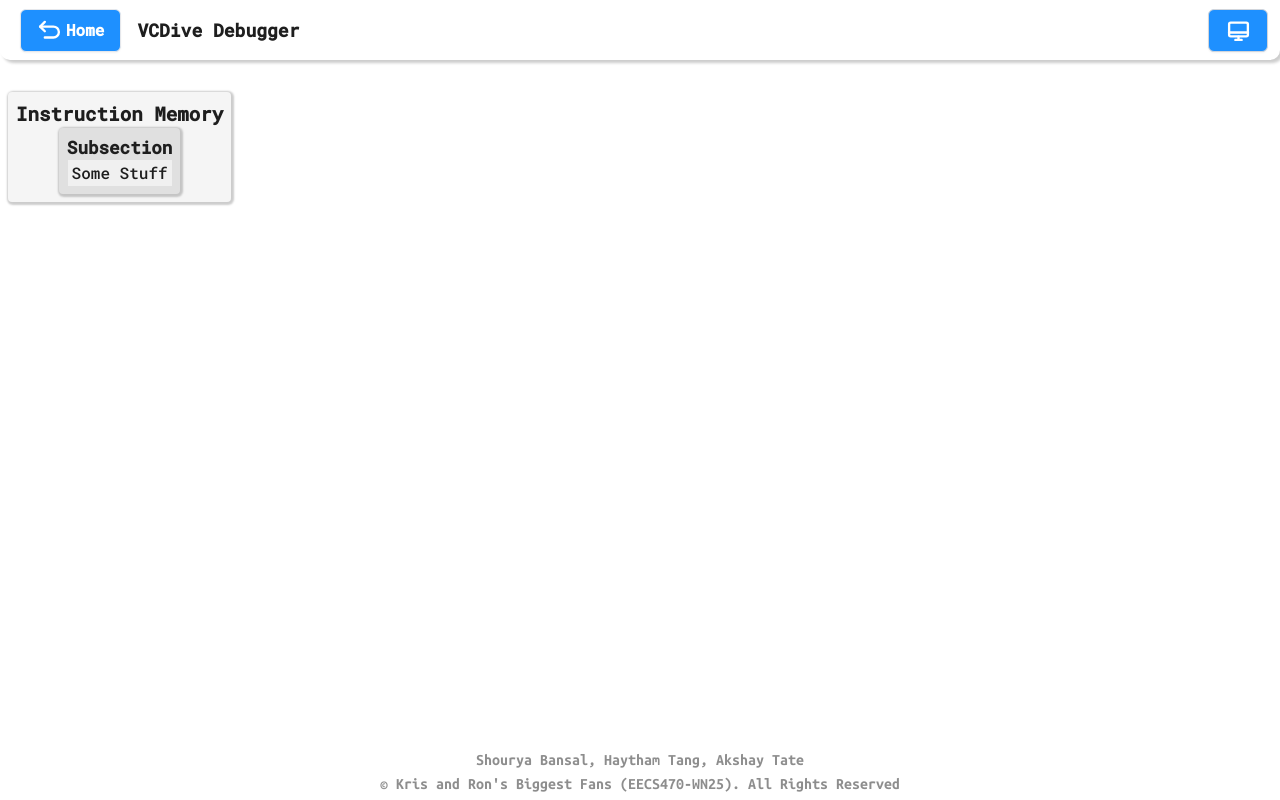
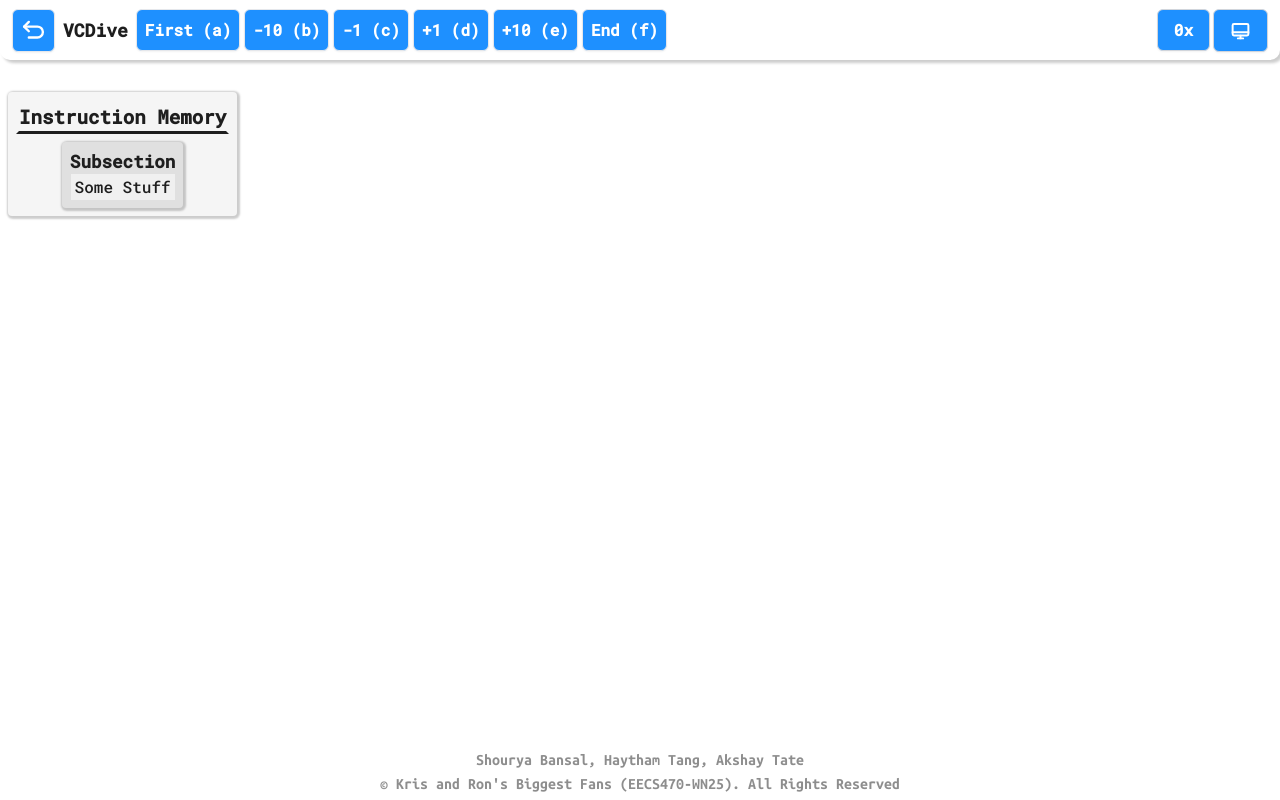
Before and after one commit to haytham918/vcdive, a Next.js app: page /debugger in a window 1280 px wide. Built offline with nearby package versions, Linux system fonts and the light colour scheme.

Commit message:
Get a bunch of fake buttons done

```diff
--- a/src/app/globals.css
+++ b/src/app/globals.css
@@ -108,6 +108,10 @@ main {
   flex: 1;
 }
 
+a {
+  cursor: pointer;
+}
+
 .btn {
   --tw-text-opacity: 1;
   color: rgb(255 255 255 / var(--tw-text-opacity, 1));
@@ -123,8 +127,8 @@ main {
     var(--tw-ring-shadow, 0 0 #0000), var(--tw-shadow);
   padding-top: 0.5rem;
   padding-bottom: 0.5rem;
-  padding-left: 1rem;
-  padding-right: 1rem;
+  padding-left: 0.5rem;
+  padding-right: 0.5rem;
   font-weight: bold;
   column-gap: 0.25rem;
 }
--- /dev/null
+++ b/src/components/CycleNavigation.tsx
@@ -0,0 +1,17 @@
+import "./DebuggerHeader.css"
+
+const CycleNavigation = () => {
+    return(
+        <div className="cycle-navigation-container">
+            <button className="btn btn-babyblue">First (a)</button>
+            <button className="btn btn-babyblue">-10 (b)</button>
+            <button className="btn btn-babyblue">-1 (c)</button>
+            <button className="btn btn-babyblue">+1 (d)</button>
+            <button className="btn btn-babyblue">+10 (e)</button>
+            <button className="btn btn-babyblue">End (f)</button>
+        </div>
+    )
+
+};
+
+export default CycleNavigation;
--- a/src/components/DebuggerHeader.css
+++ b/src/components/DebuggerHeader.css
@@ -1,8 +1,13 @@
 .debugger-header {
-  margin-left: 1rem;
+  margin-left: 0.5rem;
   display: flex;
   flex-direction: row;
-  column-gap: 1rem;
+  column-gap: 0.5rem;
   align-items: center;
-  justify-content: center;
 }
+
+.cycle-navigation-container {
+  display: flex;
+  flex-direction: row;
+  column-gap: 0.25rem;
+}
--- a/src/components/DebuggerHeader.tsx
+++ b/src/components/DebuggerHeader.tsx
@@ -2,6 +2,8 @@
 import Link from "next/link";
 import { ArrowUUpLeft } from "phosphor-react";
 import "./DebuggerHeader.css";
+import CycleNavigation from "./CycleNavigation";
+import NSToggle from "./NSToggle";
 // Additional header stuff for the debugger page
 const DebuggerHeader = () => {
   return (
@@ -9,10 +11,11 @@ const DebuggerHeader = () => {
       {/* Button to go back */}
       <Link href="/" className="btn btn-babyblue">
         <ArrowUUpLeft size={25} weight="bold" />
-        <span> Home </span>
       </Link>
 
-      <h1 className="text-lg font-bold">VCDive Debugger</h1>
+      <h1 className="text-lg font-bold">VCDive</h1>
+      <CycleNavigation />
+      <NSToggle />
     </div>
   );
 };
--- a/src/components/FileUpload.tsx
+++ b/src/components/FileUpload.tsx
@@ -71,7 +71,7 @@ const FileUpload = () => {
     <div className="w-[85%] p-2 gap-y-2 flex-col flex">
       <div
         {...getRootProps()}
-        className={`border-2 border-dashed p-6 rounded-lg text-center text-black cursor-pointer bg-dropzone-bg border-dropzone-bd transition-colors ${
+        className={`border-2 border-dashed p-12 rounded-lg text-center text-black cursor-pointer bg-dropzone-bg border-dropzone-bd transition-colors ${
           isDragActive
             ? "border-blue-500 bg-blue-100"
             : "border-gray-300 bg-gray-50"
--- /dev/null
+++ b/src/components/NSToggle.tsx
@@ -0,0 +1,55 @@
+"use client";
+import { Menu, MenuButton, MenuItem, MenuItems } from "@headlessui/react";
+import { useState } from "react";
+
+type NumberSystem = "0d" | "0x"; // Maybe binary in the future
+
+interface NSOption {
+  sys: NumberSystem;
+  label: string;
+}
+
+const NSItems: NSOption[] = [
+  { sys: "0d", label: "0d' Decimal" },
+  { sys: "0x", label: "0x' Hexadecimal" },
+];
+
+const NSToggle = () => {
+  const [selected_number_sys, setNumberSys] = useState<NumberSystem>("0x");
+
+  const handleClick = (val: NumberSystem) => {
+    setNumberSys(val);
+  };
+
+  return (
+    <Menu
+      as="div"
+      className="absolute inline-block text-left font-bold right-[70px]"
+    >
+      <MenuButton className="w-[30px]flex items-center justify-center rounded-md border border-gray-300 shadow-sm px-4 py-2 bg-babyblue text-white hover:bg-babyblue-hover focus:outline-none">
+        {selected_number_sys}
+        <MenuItems
+          anchor="bottom"
+          className="absolute right-0 w-40 rounded-md bg-white dark:bg-gray-800 shadow-lg ring-1 ring-black ring-opacity-5 z-10"
+        >
+          {NSItems.map((item: NSOption) => (
+            <MenuItem key={item.sys}>
+              {({ focus }) => (
+                <button
+                  onClick={() => setNumberSys(item.sys)}
+                  className={`flex font-bold w-full items-center px-4 py-2 text-sm text-gray-700 dark:text-gray-200 ${
+                    focus ? "bg-gray-100 dark:bg-gray-700" : ""
+                  }`}
+                >
+                  {item.label}
+                </button>
+              )}
+            </MenuItem>
+          ))}
+        </MenuItems>
+      </MenuButton>
+    </Menu>
+  );
+};
+
+export default NSToggle;
--- a/src/components/Section.css
+++ b/src/components/Section.css
@@ -23,6 +23,9 @@
   font-size: 1.2rem;
   line-height: 1.75rem;
   font-weight: bold;
+  border: 3px solid;
+  border-color: transparent transparent var(--foreground) transparent;
+  margin-bottom: 0.5rem;
 }
 
 .subsection-header {
--- a/src/components/Section.tsx
+++ b/src/components/Section.tsx
@@ -1,15 +1,32 @@
+"use client";
+
+import { MouseEvent, useState } from "react";
 import "./Section.css";
 
 const Section = () => {
+  const [show_subsection, setShowSubsection] = useState(true);
+
+  // Open / Close subsection when clicking the header
+  const handleHeaderClick = (event: MouseEvent) => {
+    event.preventDefault();
+    setShowSubsection(!show_subsection);
+  };
+
+  const subsection_comp = show_subsection ? (
+    <div className="section sub-section">
+      <h2 className="subsection-header">Subsection</h2>
+
+      <div className="entry">Some Stuff</div>
+    </div>
+  ) : null;
+
   return (
     <div className="section main-section">
-      <h1 className="mainsection-header">Instruction Memory</h1>
+      <a onClick={handleHeaderClick}>
+        <h1 className="mainsection-header">Instruction Memory</h1>
+      </a>
 
-      <div className="section sub-section">
-        <h2 className="subsection-header">Subsection</h2>
-
-        <div className="entry">Some Stuff</div>
-      </div>
+      {subsection_comp}
     </div>
   );
 };
--- a/src/components/ThemeToggle.tsx
+++ b/src/components/ThemeToggle.tsx
@@ -59,7 +59,7 @@ const ThemeToggle = () => {
       as="div"
       className="ml-auto relative inline-block text-left font-bold mr-2"
     >
-      <MenuButton className="w-[60px] flex items-center justify-center rounded-md border border-gray-300 shadow-sm px-4 py-2 bg-babyblue text-white hover:bg-babyblue-hover focus:outline-none">
+      <MenuButton className="w-[55px] flex items-center justify-center rounded-md border border-gray-300 shadow-sm px-4 py-2 bg-babyblue text-white hover:bg-babyblue-hover focus:outline-none">
         {currentOption ? currentOption.icon : "Mode"}
       </MenuButton>
 
```
